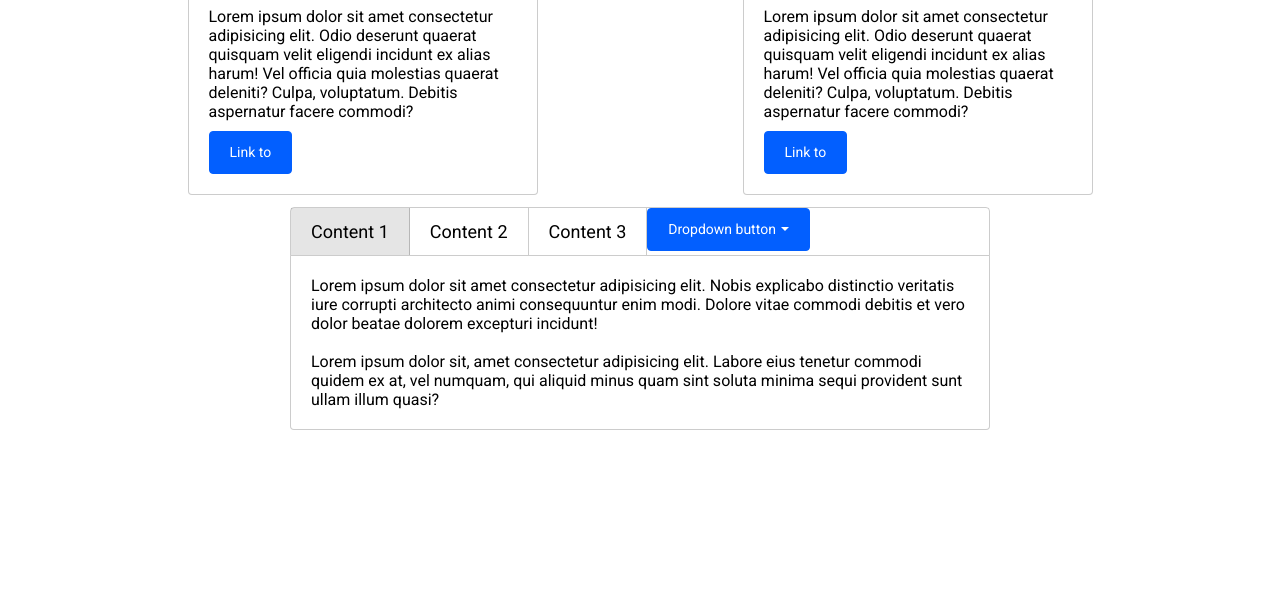
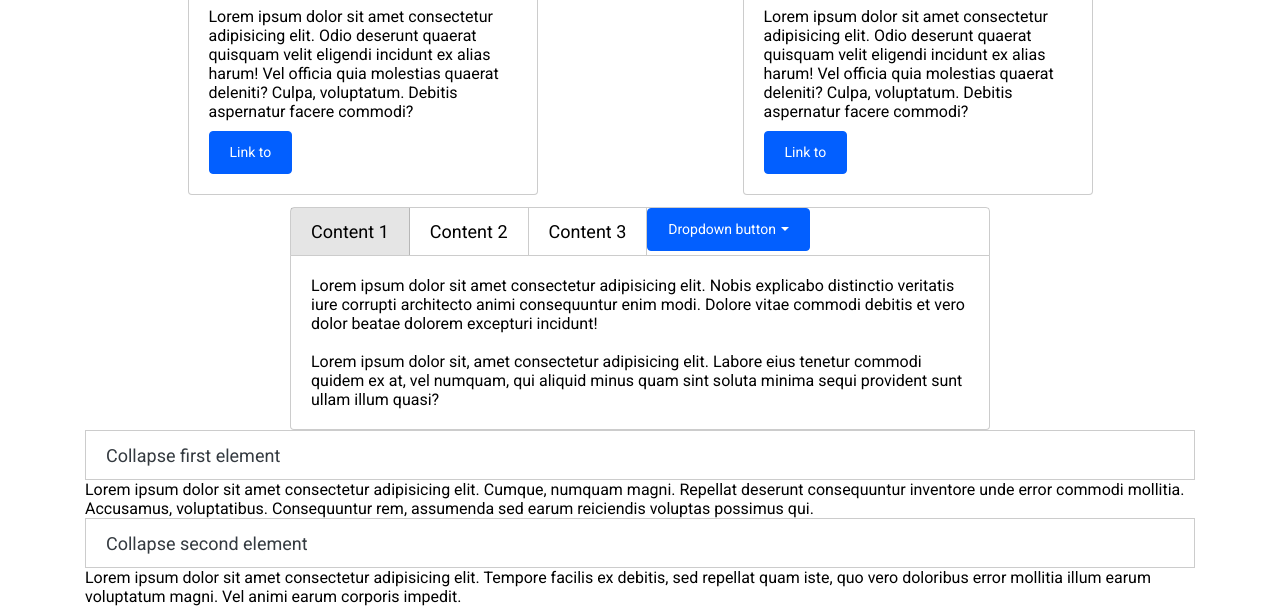
Before and after one commit to ArtemLunin/JSUI, a website: page src/index.html in a window 1280 px wide. Shown: the part 396-1002 px from the top of the page. Before the commit the page ends 826 px from the top, so only its background shows below. Drawn offline with nearby package versions, Linux system fonts and the light colour scheme; files that its build step writes are made by us from their sources; files whose address does not match are found by name.

Commit message:
Lesson 48 in process

```diff
--- a/src/index.html
+++ b/src/index.html
@@ -88,6 +88,25 @@
                 sequi provident sunt ullam illum quasi?
             </div>
         </div>
+        <!-- accordion -->
+        <div class="accordion mt20 block-center">
+            <div class="accordion-head">
+                <span>Collapse first element</span>
+            </div>
+            <div class="accordion-content">
+                <div class="accordion-inner">
+                    Lorem ipsum dolor sit amet consectetur adipisicing elit. Cumque, numquam magni. Repellat deserunt consequuntur inventore unde error commodi mollitia. Accusamus, voluptatibus. Consequuntur rem, assumenda sed earum reiciendis voluptas possimus qui.
+                </div>
+            </div>
+            <div class="accordion-head">
+                <span>Collapse second element</span>
+            </div>
+            <div class="accordion-content">
+                <div class="accordion-inner">
+                    Lorem ipsum dolor sit amet consectetur adipisicing elit. Tempore facilis ex debitis, sed repellat quam iste, quo vero doloribus error mollitia illum earum voluptatum magni. Vel animi earum corporis impedit.
+                </div>
+            </div>
+        </div>
     </div>
     <script src='script.js'></script>
 </body>
--- /dev/null
+++ b/src/sass/components/accordion.scss
@@ -0,0 +1,14 @@
+.accordion {
+	min-width: 700px;
+	&-head {
+		display: flex;
+		align-items: center;
+		width: 100%;
+		min-height: 50px;
+		padding: 0 20px;
+		border: 1px solid rgba(0,0,0,.2);
+		font-size: 18px;
+		color: $dark;
+		cursor: pointer;
+	}
+}
--- a/src/sass/components/ui.scss
+++ b/src/sass/components/ui.scss
@@ -2,3 +2,4 @@
 @import './dropdown.scss';
 @import './card.scss';
 @import './modal.scss';
+@import './accordion.scss';
```
Also changed, not shown: dist/index.html, dist/style.css, 1 other file.
